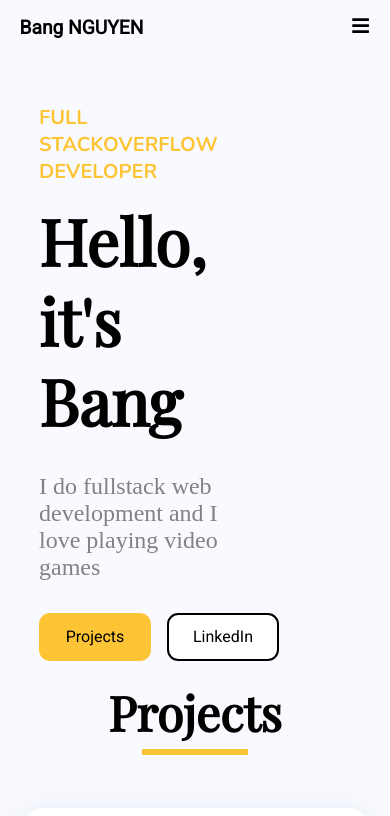
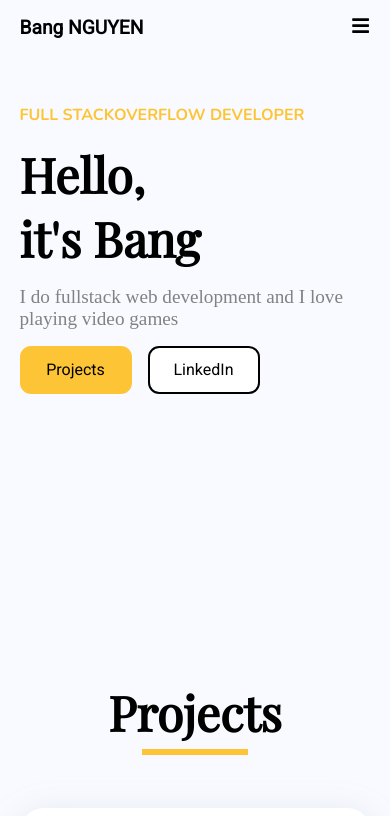
Before and after one commit to gnabyl/portfolio, a React (Create React App) app: page / in a window 390 px wide. Shown: the top 816 px of the page. Built offline with nearby package versions, Linux system fonts and the light colour scheme.

Commit message:
Make intro responsive

```diff
--- a/src/css/App.css
+++ b/src/css/App.css
@@ -37,5 +37,5 @@ button {
   font-family: 'Roboto', sans-serif;
 }
 button:hover {
-  transition: 100ms ease-in-out;
+  transition: 200ms ease-in-out;
 }
--- a/src/css/NavBar.css
+++ b/src/css/NavBar.css
@@ -39,7 +39,6 @@ nav {
   margin: auto;
   font-family: 'Roboto', sans-serif;
   font-size: 1.2rem;
-  transition: all 0.3s ease-in-out;
 }
 
 .navbar-logo {
--- a/src/css/ProfileIntro.css
+++ b/src/css/ProfileIntro.css
@@ -19,7 +19,7 @@
 #intro-title {
   color: #FDC435;
   font-weight: bold;
-  font-size: 20px;
+  font-size: 1.3rem;
   font-family: 'Nunito', sans-serif;
   text-transform: uppercase;
 }
@@ -37,8 +37,9 @@
 }
 #intro-buttons {
   display: flex;
+  flex-wrap: wrap;
+  gap: 1rem;
   width: 100%;
-  gap: 1rem;
 }
 
 #intro-buttons button {
@@ -71,3 +72,26 @@
   font-size: 4rem;
   line-height: 5rem;
 }
+
+/* Responsive layout */
+@media screen and (max-width: 1279px) {
+  #intro {
+    width: 90%;
+    padding-left: 5%;
+  }
+}
+@media screen and (max-width: 600px) {
+  #intro h1 {
+    font-size: 3rem;
+    line-height: 4rem;
+  }
+  #intro-title {
+    font-size: 1rem;
+  }
+  #intro-body {
+    gap: 1rem;
+  }
+  #intro-headline {
+    font-size: 1.2rem;
+  }
+}
```
